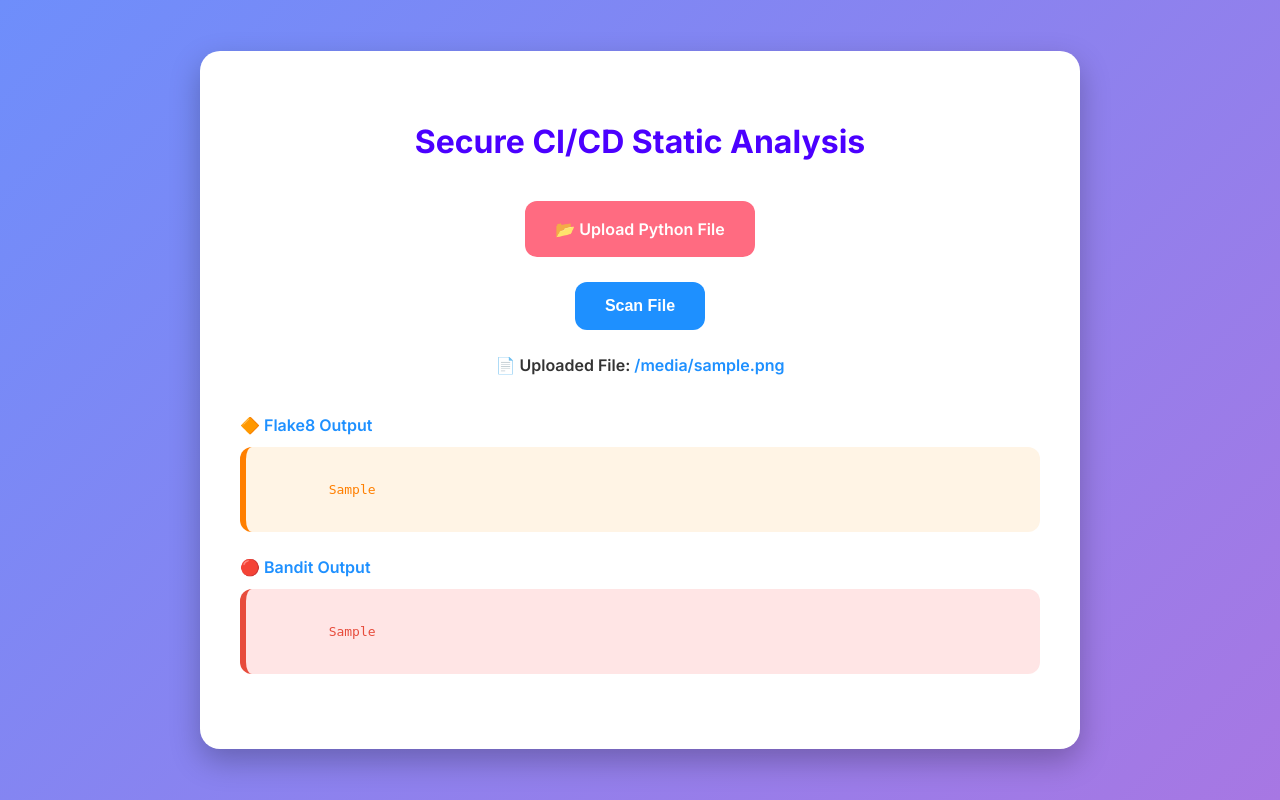
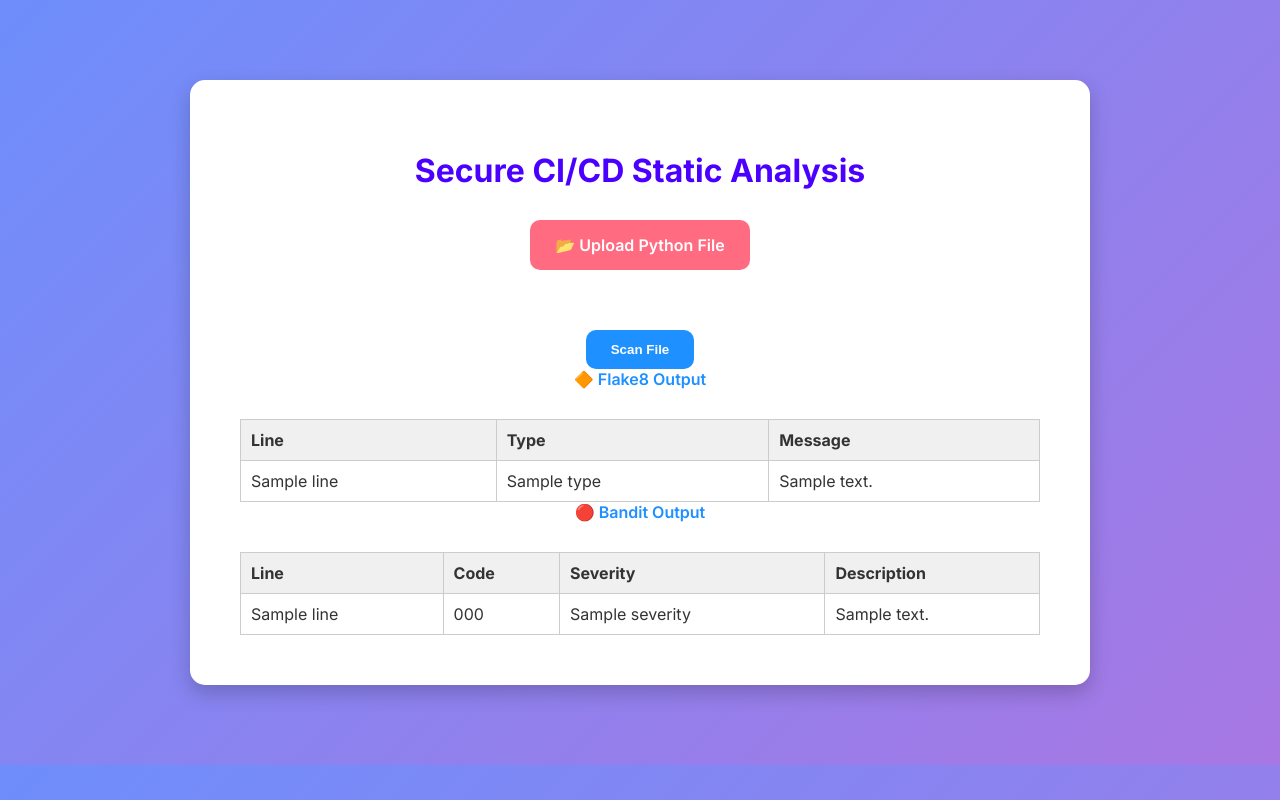
Before and after one commit to Sadhanad96/secure-cicd-flask, a Flask app: template templates/index.html in a window 1280 px wide. Run offline with Flask 3, Linux system fonts and the light colour scheme; the template is opened without the code that fills it: most values are stand-ins (such as "Sample title", 1, 10 or a date in 2020).

Commit message:
Updated app.py and index.html for final backup

```diff
--- a/app.py
+++ b/app.py
@@ -1,39 +1,69 @@
 from flask import Flask, render_template, request
 import os
 import subprocess
+import re
 
 app = Flask(__name__)
 UPLOAD_FOLDER = os.path.join(os.getcwd(), "uploads")
 os.makedirs(UPLOAD_FOLDER, exist_ok=True)
 
+def parse_flake8(output):
+    lines = []
+    for line in output.splitlines():
+        # Example: /path/to/file.py:3:1: F401 'os' imported but unused
+        match = re.match(r".*:(\d+):\d+: (\w+) (.+)", line)
+        if match:
+            lines.append({
+                "line": match.group(1),
+                "type": match.group(2),
+                "message": match.group(3)
+            })
+    return lines
+
+def parse_bandit(output):
+    issues = []
+    blocks = output.split("--------------------------------------------------")
+    for block in blocks:
+        match = re.search(r"Location: .*:(\d+):", block)
+        code_match = re.search(r"\[([A-Z0-9]+):.*\]", block)
+        severity_match = re.search(r"Severity: (\w+)", block)
+        desc_match = re.search(r"More Info: .*\n\s*(.+)", block)
+        if match and code_match and severity_match:
+            issues.append({
+                "line": match.group(1),
+                "code": code_match.group(1),
+                "severity": severity_match.group(1),
+                "desc": desc_match.group(1).strip() if desc_match else ""
+            })
+    return issues
+
 @app.route("/", methods=["GET", "POST"])
 def index():
-    flake8_output = ""
-    bandit_output = ""
-    uploaded_filename = None  # <-- add this
+    flake8_lines = []
+    bandit_issues = []
+    uploaded_filename = None
 
     if request.method == "POST":
         file = request.files.get("file")
         if file:
-            uploaded_filename = file.filename  # <-- track filename
-            filepath = os.path.join(UPLOAD_FOLDER, file.filename)
+            uploaded_filename = file.filename
+            filepath = os.path.join(UPLOAD_FOLDER, uploaded_filename)
             file.save(filepath)
 
             # Run Flake8
             result = subprocess.run(["flake8", filepath], capture_output=True, text=True)
-            flake8_output = result.stdout or "No issues found"
+            flake8_lines = parse_flake8(result.stdout)
 
             # Run Bandit
             result = subprocess.run(["bandit", "-r", filepath], capture_output=True, text=True)
-            bandit_output = result.stdout or "No issues found"
+            bandit_issues = parse_bandit(result.stdout)
 
-    # Pass uploaded_filename to template
     return render_template(
         "index.html",
-        flake8_output=flake8_output,
-        bandit_output=bandit_output,
-        uploaded_filename=uploaded_filename
+        uploaded_filename=uploaded_filename,
+        flake8_lines=flake8_lines,
+        bandit_issues=bandit_issues
     )
 
 if __name__ == "__main__":
-    app.run(host="127.0.0.1", port=5050, debug=True)
+    app.run(host="0.0.0.0", port=5050, debug=True)
--- a/templates/index.html
+++ b/templates/index.html
@@ -12,120 +12,142 @@
       padding: 0;
       background: linear-gradient(135deg, #6e8efb, #a777e3);
       color: #333;
-      display: flex;
-      justify-content: center;
-      align-items: center;
-      min-height: 100vh;
     }
     .container {
-      width: 95%;
       max-width: 800px;
+      margin: 80px auto;
       background: #fff;
-      border-radius: 20px;
-      box-shadow: 0 12px 30px rgba(0,0,0,0.25);
-      padding: 50px 40px;
+      border-radius: 15px;
+      box-shadow: 0 8px 20px rgba(0,0,0,0.2);
+      padding: 50px;
       text-align: center;
       transition: all 0.3s ease;
     }
     h1 {
       color: #4b00ff;
-      margin-bottom: 40px;
-      font-size: 2rem;
+      margin-bottom: 30px;
     }
     input[type="file"] {
       display: none;
     }
     .upload-label {
       display: inline-block;
-      padding: 18px 30px;
+      padding: 15px 25px;
       background: #ff6b81;
       color: white;
       font-weight: 600;
-      border-radius: 12px;
+      border-radius: 10px;
       cursor: pointer;
-      font-size: 1rem;
       transition: background 0.3s ease;
     }
     .upload-label:hover {
       background: #ff4757;
     }
     button {
-      margin-top: 25px;
-      padding: 15px 30px;
+      margin-top: 20px;
+      padding: 12px 25px;
       background: #1e90ff;
       border: none;
-      border-radius: 12px;
+      border-radius: 10px;
       color: white;
       font-weight: 600;
-      font-size: 1rem;
       cursor: pointer;
       transition: background 0.3s ease;
     }
     button:hover {
       background: #3742fa;
     }
-    #uploaded-file {
-      margin-top: 25px;
+    .uploaded-file {
+      margin-top: 20px;
       font-weight: 600;
       color: #333;
-      font-size: 1rem;
     }
-    .results {
-      margin-top: 40px;
+
+    table {
+      width: 100%;
+      border-collapse: collapse;
+      margin-top: 20px;
+    }
+    th, td {
+      padding: 10px;
+      border: 1px solid #ccc;
       text-align: left;
     }
-    .result-box {
-      padding: 20px;
-      border-radius: 12px;
-      margin-bottom: 25px;
-      white-space: pre-wrap;
-      font-family: monospace;
+    th {
+      background: #f0f0f0;
     }
-    .flake8 { background: #fff4e5; color: #ff7f00; border-left: 6px solid #ff7f00; }
-    .bandit { background: #ffe5e5; color: #e74c3c; border-left: 6px solid #e74c3c; }
+    .severity-High { background: #ffcccc; }
+    .severity-Medium { background: #ffe5b4; }
+    .severity-Low { background: #ffffcc; }
+
     .toggle-btn {
       cursor: pointer;
       color: #1e90ff;
       font-weight: 600;
-      margin-bottom: 12px;
+      margin-bottom: 10px;
       display: inline-block;
-      font-size: 1rem;
     }
     .hidden { display: none; }
+
   </style>
 </head>
 <body>
   <div class="container">
     <h1>Secure CI/CD Static Analysis</h1>
+
     <form action="/" method="post" enctype="multipart/form-data">
       <label class="upload-label" for="file">📂 Upload Python File</label>
       <input type="file" name="file" id="file">
+      <div id="uploaded-file" class="uploaded-file"></div>
       <br>
       <button type="submit">Scan File</button>
-      <div id="uploaded-file">
-        {% if uploaded_filename %}
-          📄 Uploaded File: <span style="color:#1e90ff">{{ uploaded_filename }}</span>
-        {% endif %}
-      </div>
     </form>
 
-    {% if flake8_output or bandit_output %}
+    {% if flake8_lines %}
     <div class="results">
       <div class="toggle-btn" onclick="toggle('flake8')">🔶 Flake8 Output</div>
-      <div id="flake8" class="result-box flake8 {% if not flake8_output %}hidden{% endif %}">
-        {{ flake8_output | safe }}
-      </div>
+      <table id="flake8" class="{% if not flake8_lines %}hidden{% endif %}">
+        <tr>
+          <th>Line</th>
+          <th>Type</th>
+          <th>Message</th>
+        </tr>
+        {% for f in flake8_lines %}
+        <tr>
+          <td>{{ f.line }}</td>
+          <td>{{ f.type }}</td>
+          <td>{{ f.message }}</td>
+        </tr>
+        {% endfor %}
+      </table>
+    </div>
+    {% endif %}
 
+    {% if bandit_issues %}
+    <div class="results">
       <div class="toggle-btn" onclick="toggle('bandit')">🔴 Bandit Output</div>
-      <div id="bandit" class="result-box bandit {% if not bandit_output %}hidden{% endif %}">
-        {{ bandit_output | safe }}
-      </div>
+      <table id="bandit" class="{% if not bandit_issues %}hidden{% endif %}">
+        <tr>
+          <th>Line</th>
+          <th>Code</th>
+          <th>Severity</th>
+          <th>Description</th>
+        </tr>
+        {% for b in bandit_issues %}
+        <tr class="severity-{{ b.severity }}">
+          <td>{{ b.line }}</td>
+          <td>{{ b.code }}</td>
+          <td>{{ b.severity }}</td>
+          <td>{{ b.desc }}</td>
+        </tr>
+        {% endfor %}
+      </table>
     </div>
     {% endif %}
   </div>
 
   <script>
-    // Show uploaded filename immediately
+    // Show uploaded filename instantly
     const fileInput = document.getElementById('file');
     const uploadedDiv = document.getElementById('uploaded-file');
     fileInput.addEventListener('change', () => {
@@ -136,7 +158,7 @@
       }
     });
 
-    // Toggle result boxes
+    // Toggle tables
     function toggle(id) {
       const el = document.getElementById(id);
       if (el.classList.contains('hidden')) {
```
